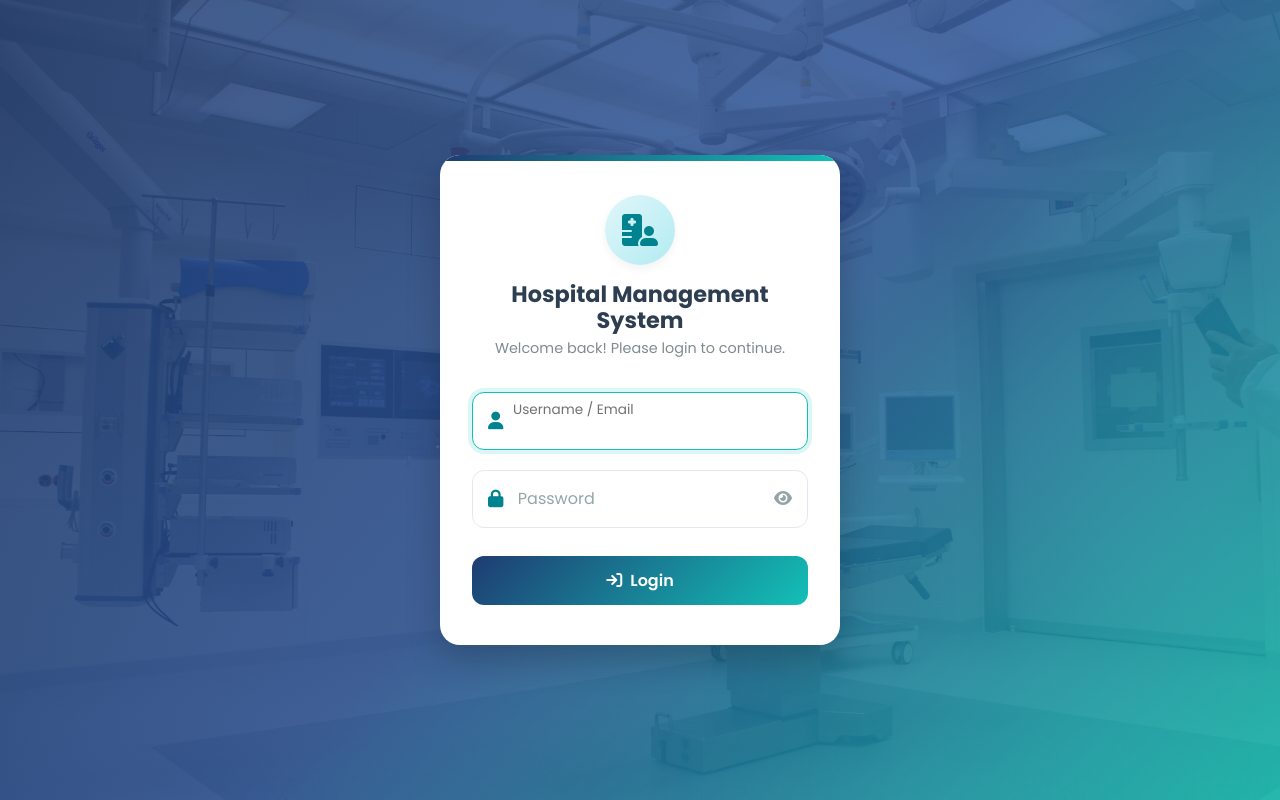
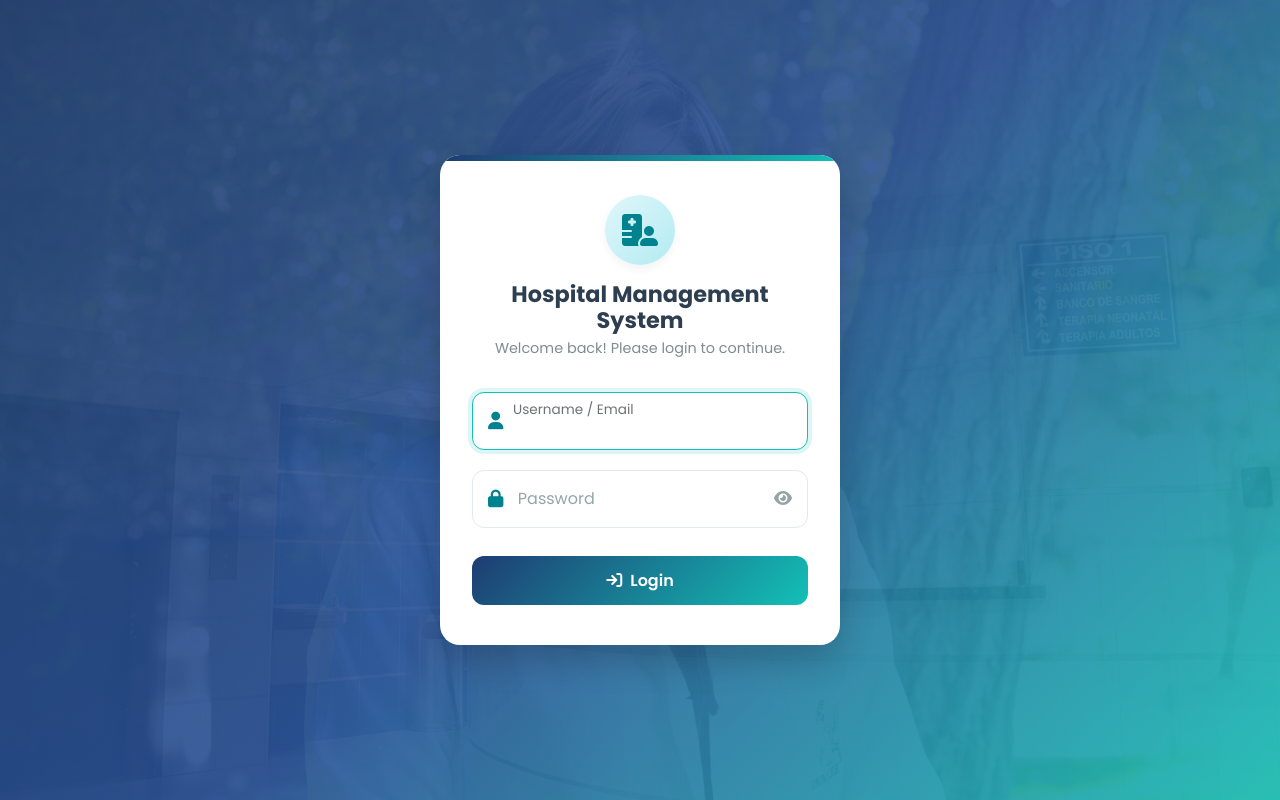
Before and after one commit to usame-ahmed/hospital-management-system, a PHP site: page /auth/login.php in a window 1280 px wide. Run offline with PHP 8.4, Linux system fonts and the light colour scheme.

Commit message:
Please provide the file changes or a description of the modifications you made so I can generate the commit message for you.

```diff
--- a/auth/login.php
+++ b/auth/login.php
@@ -44,14 +44,44 @@ if ($_SERVER['REQUEST_METHOD'] === 'POST') {
     <style>
         body {
             font-family: 'Poppins', sans-serif;
-            background: linear-gradient(135deg, rgba(30, 60, 114, 0.85) 0%, rgba(42, 82, 152, 0.85) 50%, rgba(19, 192, 182, 0.85) 100%),
-                        url('../assets/img/hospital-bg.jpg') center/cover no-repeat fixed;
             min-height: 100vh;
             display: flex;
             align-items: center;
             justify-content: center;
             margin: 0;
             padding: 1rem;
+            background-color: #f8fafc;
+        }
+        .bg-slideshow {
+            position: fixed;
+            top: 0; left: 0; width: 100%; height: 100%;
+            z-index: -2;
+            background-color: #1e3c72;
+        }
+        .bg-slideshow div {
+            position: absolute;
+            top: 0; left: 0; width: 100%; height: 100%;
+            background-size: cover;
+            background-position: center;
+            opacity: 0;
+            animation: fadeSlide 24s infinite;
+        }
+        .bg-slideshow div:nth-child(1) { background-image: url('../assets/img/reception.jpg'); animation-delay: 0s; }
+        .bg-slideshow div:nth-child(2) { background-image: url('../assets/img/doctor.jpg'); animation-delay: 6s; }
+        .bg-slideshow div:nth-child(3) { background-image: url('../assets/img/pharmacy.jpg'); animation-delay: 12s; }
+        .bg-slideshow div:nth-child(4) { background-image: url('../assets/img/lab.jpg'); animation-delay: 18s; }
+        @keyframes fadeSlide {
+            0% { opacity: 0; }
+            10% { opacity: 1; }
+            25% { opacity: 1; }
+            35% { opacity: 0; }
+            100% { opacity: 0; }
+        }
+        .bg-overlay {
+            position: fixed;
+            top: 0; left: 0; width: 100%; height: 100%;
+            z-index: -1;
+            background: linear-gradient(135deg, rgba(30, 60, 114, 0.85) 0%, rgba(42, 82, 152, 0.85) 50%, rgba(19, 192, 182, 0.85) 100%);
         }
         .login-card {
             background: #ffffff;
@@ -171,6 +201,14 @@ if ($_SERVER['REQUEST_METHOD'] === 'POST') {
 </head>
 <body>
 
+<div class="bg-slideshow">
+    <div></div>
+    <div></div>
+    <div></div>
+    <div></div>
+</div>
+<div class="bg-overlay"></div>
+
 <div class="login-card">
     <div class="medical-icon-wrapper">
         <i class="fa-solid fa-hospital-user"></i>
```
Also changed, not shown: assets/img/pharmacist-Female.jpg (added).
